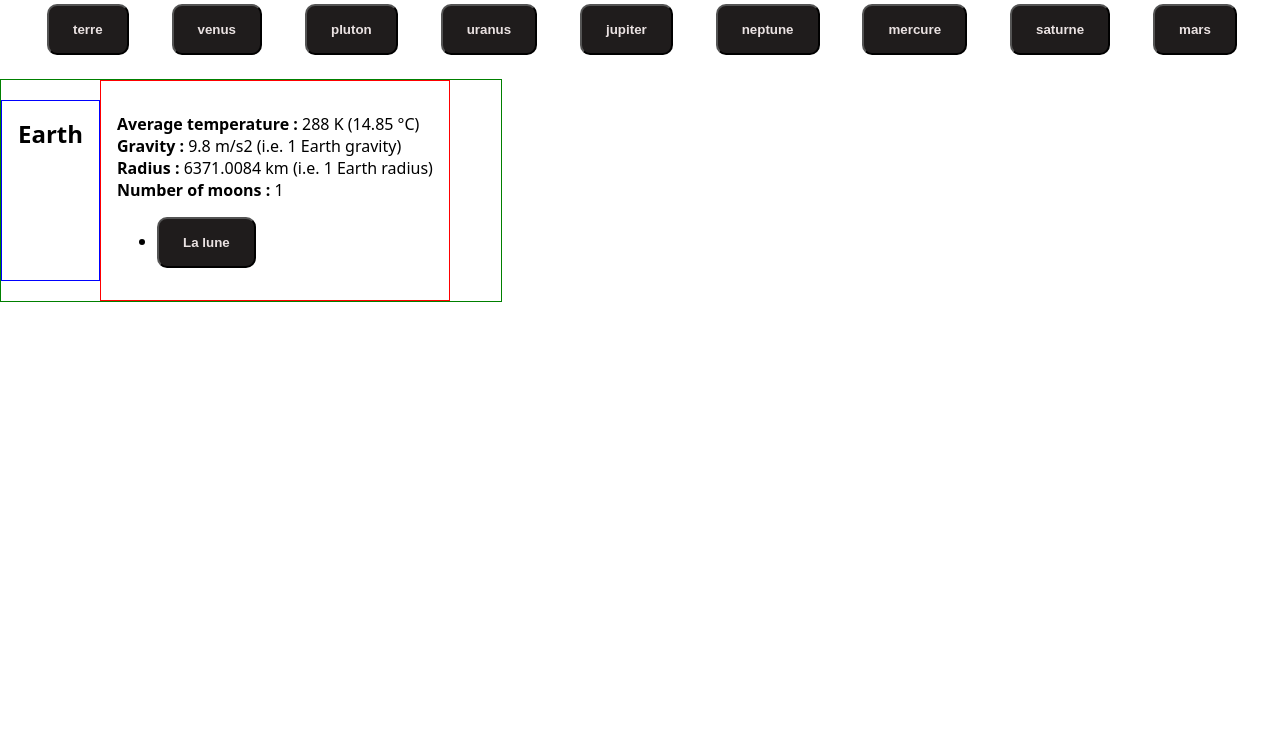
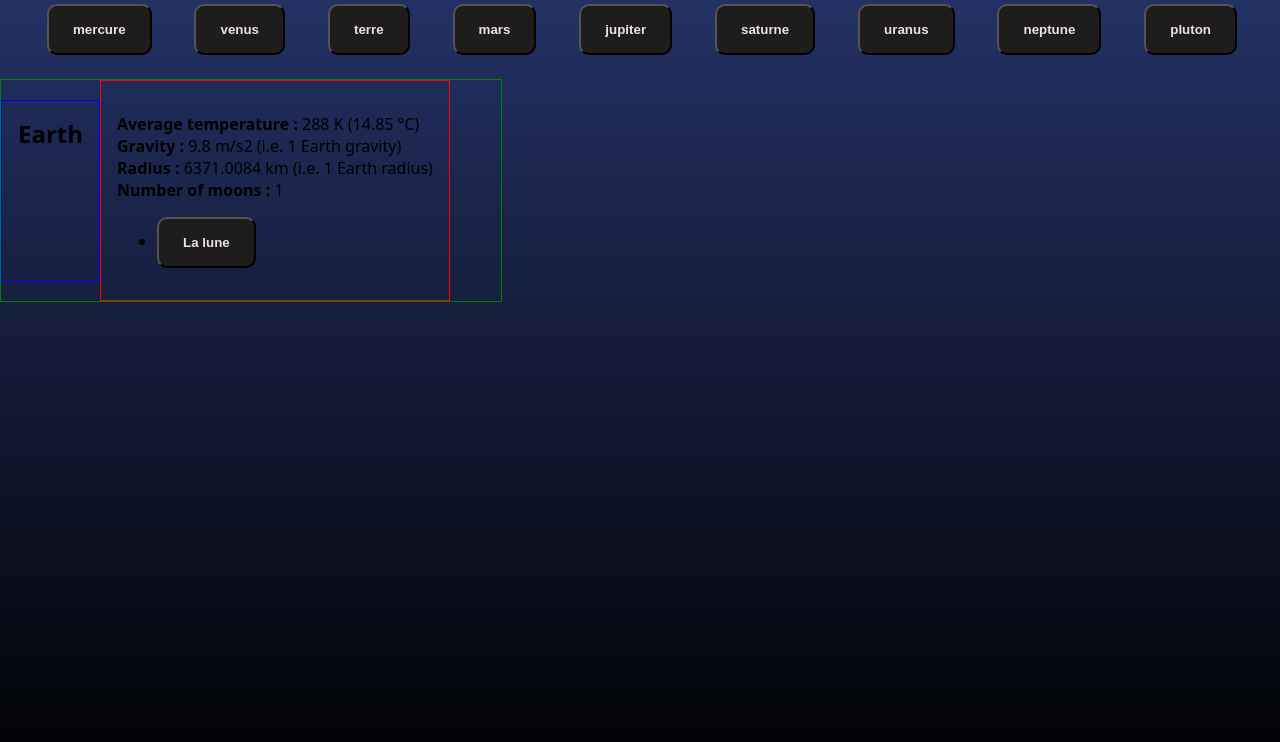
Before and after one commit to tomabadie/solar-system, a React (Vite) app: page / in a window 1280 px wide. Shown: the top 742 px of the page. Built offline with nearby package versions, Linux system fonts and the light colour scheme.

Commit message:
work in progress

```diff
--- a/src/App.tsx
+++ b/src/App.tsx
@@ -5,14 +5,14 @@ import Header from "./components/Header/Header";
 import PlanetCard from "./components/PlanetCard/PlanetCard";
 
 const initialPlanet = {
-  id : "terre",
-  name : "La Terre",
-  englishName : "Earth",
-  moons : [
-      {
-          moon : "La lune",
-          rel : "https://api.le-systeme-solaire.net/rest/bodies/lune"
-      }
+  id: "terre",
+  name: "La Terre",
+  englishName: "Earth",
+  moons: [
+    {
+      moon: "La lune",
+      rel: "https://api.le-systeme-solaire.net/rest/bodies/lune",
+    },
   ],
   gravity: 9.8,
   meanRadius: 6371.0084,
--- a/src/components/Header/Header.css
+++ b/src/components/Header/Header.css
@@ -14,15 +14,72 @@ button {
   cursor: pointer;
   transition: all 0.5s ease-in-out;
 }
+
+.mercure {
+  &:hover {
+    background-color: #8b8b8b;
+  }
+}
+
+.venus {
+  &:hover {
+    background-color: #e7c27d;
+  }
+}
+
+.terre {
+  &:hover {
+    background-color: #2e52a3;
+  }
+}
+
+.mars {
+  &:hover {
+    background-color: #d14a28;
+  }
+}
+
+.jupiter {
+  &:hover {
+    background-color: #d2b48c;
+  }
+}
+
+.saturne {
+  &:hover {
+    background-color: #e6c799;
+  }
+}
+
+.uranus {
+  &:hover {
+    background-color: #66ccff;
+  }
+}
+
+.neptune {
+  &:hover {
+    background-color: #2d5da1;
+  }
+}
+
+.pluton {
+  &:hover {
+    background-color: #bfa387;
+  }
+}
+
 button:hover {
   /* Just trying something with any color  */
   background-color: aliceblue;
   color: black;
   transform: scale(0.9);
 }
+
 button:activate {
   transform: scale(1);
 }
+
 @media screen and (min-width: 992px) {
   .desktop-nav {
     display: block;
--- a/src/components/Header/Header.tsx
+++ b/src/components/Header/Header.tsx
@@ -8,23 +8,28 @@ interface HeaderProps {
 
 function Header({ changePlanet }: HeaderProps) {
   const planets = [
+    { id: "mercure" },
+    { id: "venus" },
     { id: "terre" },
-    { id: "venus" },
+    { id: "mars" },
+    { id: "jupiter" },
+    { id: "saturne" },
+    { id: "uranus" },
+    { id: "neptune" },
     { id: "pluton" },
-    { id: "uranus" },
-    { id: "jupiter" },
-    { id: "neptune" },
-    { id: "mercure" },
-    { id: "saturne" },
-    { id: "mars" },
   ];
   const [hamburgerOpen, setHamburgerOpen] = useState(false);
   const toggleHamburger = () => {
     setHamburgerOpen(!hamburgerOpen);
   };
+
   return (
     <header className="top-header">
-      <div className="hamburger" onClick={toggleHamburger}>
+      <div
+        className="hamburger"
+        onClick={toggleHamburger}
+        onKeyUp={toggleHamburger}
+      >
         <Hamburger />
       </div>
       {/* Desktop */}
@@ -34,13 +39,14 @@ function Header({ changePlanet }: HeaderProps) {
             type="button"
             key={planet.id}
             onClick={() => changePlanet(planet.id)}
+            className={planet.id}
           >
             {planet.id}
           </button>
         ))}
       </nav>
       {/* navBar onclick burger */}
-      {hamburgerOpen ? (
+      {hamburgerOpen && (
         <nav className="mobile-nav">
           {planets.map((planet) => (
             <button
@@ -49,12 +55,13 @@ function Header({ changePlanet }: HeaderProps) {
               onClick={() => {
                 changePlanet(planet.id);
               }}
+              className={planet.id}
             >
               {planet.id}
             </button>
           ))}
         </nav>
-      ) : null}
+      )}
     </header>
   );
 }
--- a/src/index.css
+++ b/src/index.css
@@ -1,5 +1,9 @@
 :root {
   font-family: system-ui, Avenir, Helvetica, Arial, sans-serif;
+  --light-text-color: rgba(255, 255, 255, 1);
+  --background-dark-color: linear-gradient(#233164, black);
+  --main-bloc-dark-color: rgb(66, 66, 66);
+  --main-bloc-dark-border-color: rgba(30, 30, 30, 1);
 }
 
 body {
@@ -7,4 +11,5 @@ body {
   display: flex;
   min-height: 100vh;
   box-sizing: border-box;
+  background: var(--background-dark-color);
 }
```
